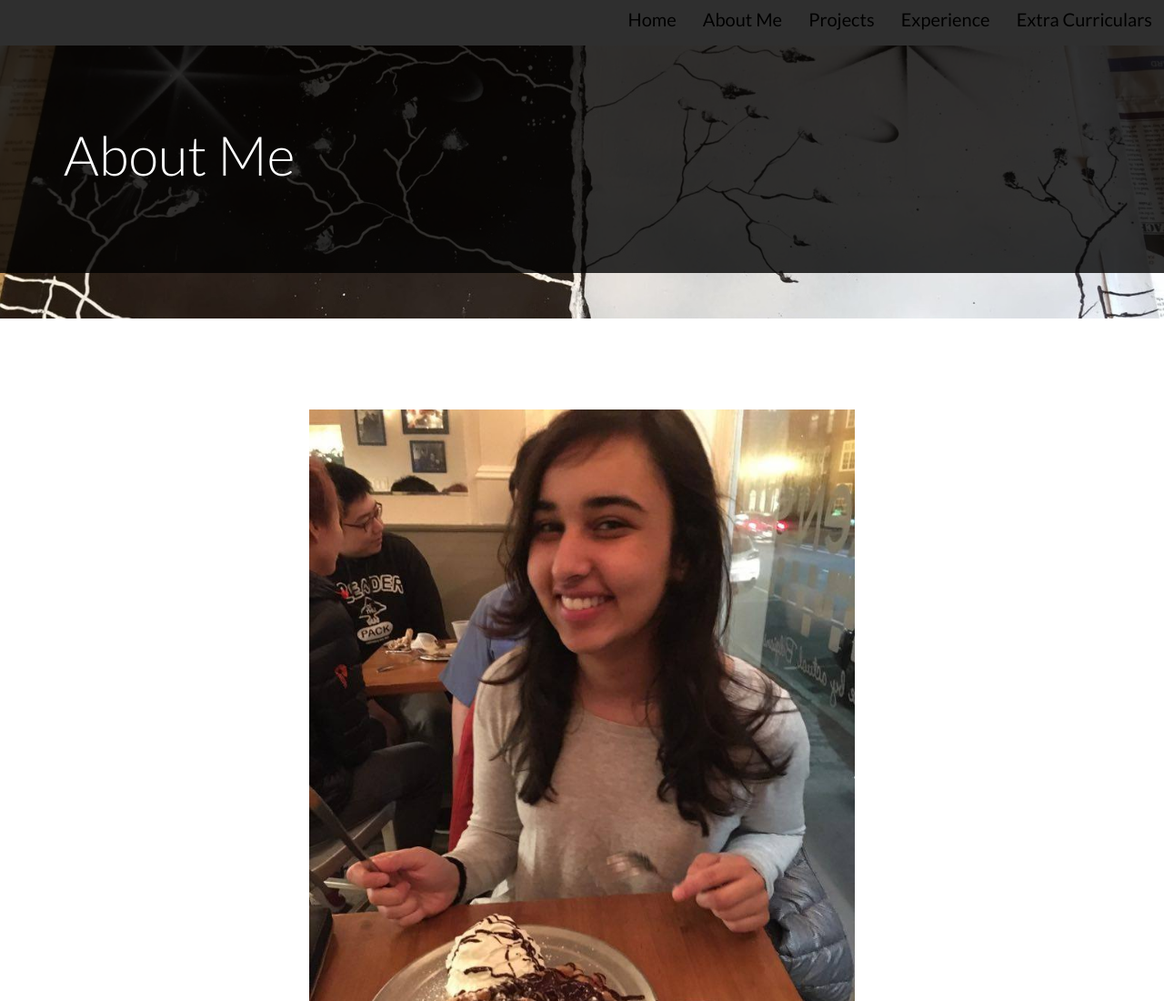
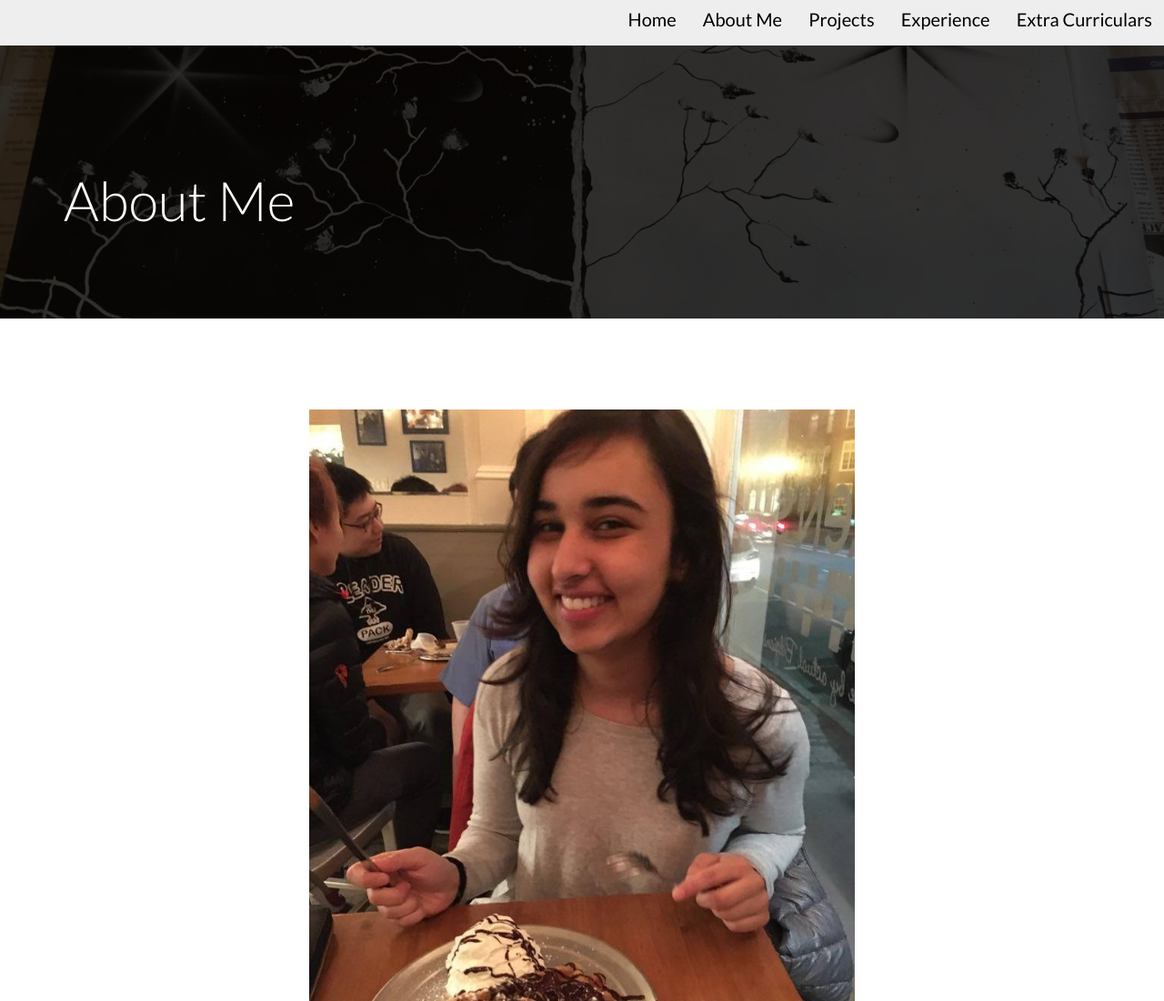
Before and after one commit to priyakapadia/priyakapadia.github.io, a plain HTML site: page about.html in a window 1280 px wide. Shown: the top 1100 px of the page at 91% size. Drawn offline with nearby package versions, Linux system fonts and the light colour scheme; files whose address does not match are found by name.

Commit message:
Padding and Header

```diff
--- a/style.css
+++ b/style.css
@@ -28,7 +28,7 @@ h3{font-weight:300;font-size: 35px;line-height:38px;margin-bottom:40px;}
 .center{text-align: center;}
 
 .header-bg {background:url('./images/painting.JPG') center fixed;background-size:cover; }
-.header {background:rgba(0,0,0,0.8);position: absolute;top: 0;bottom: 0;left: 0;right: 0;}
+.header {background:rgba(0,0,0,0.8);position: absolute;top: 50px;bottom: 0;left: 0;right: 0;}
 .fullpage .container{display:table; height:inherit;}
 .fullpage .absolute-center{display:table-cell;vertical-align: middle;}
 
```
Also changed, not shown: index.html (+1 -0 lines).
